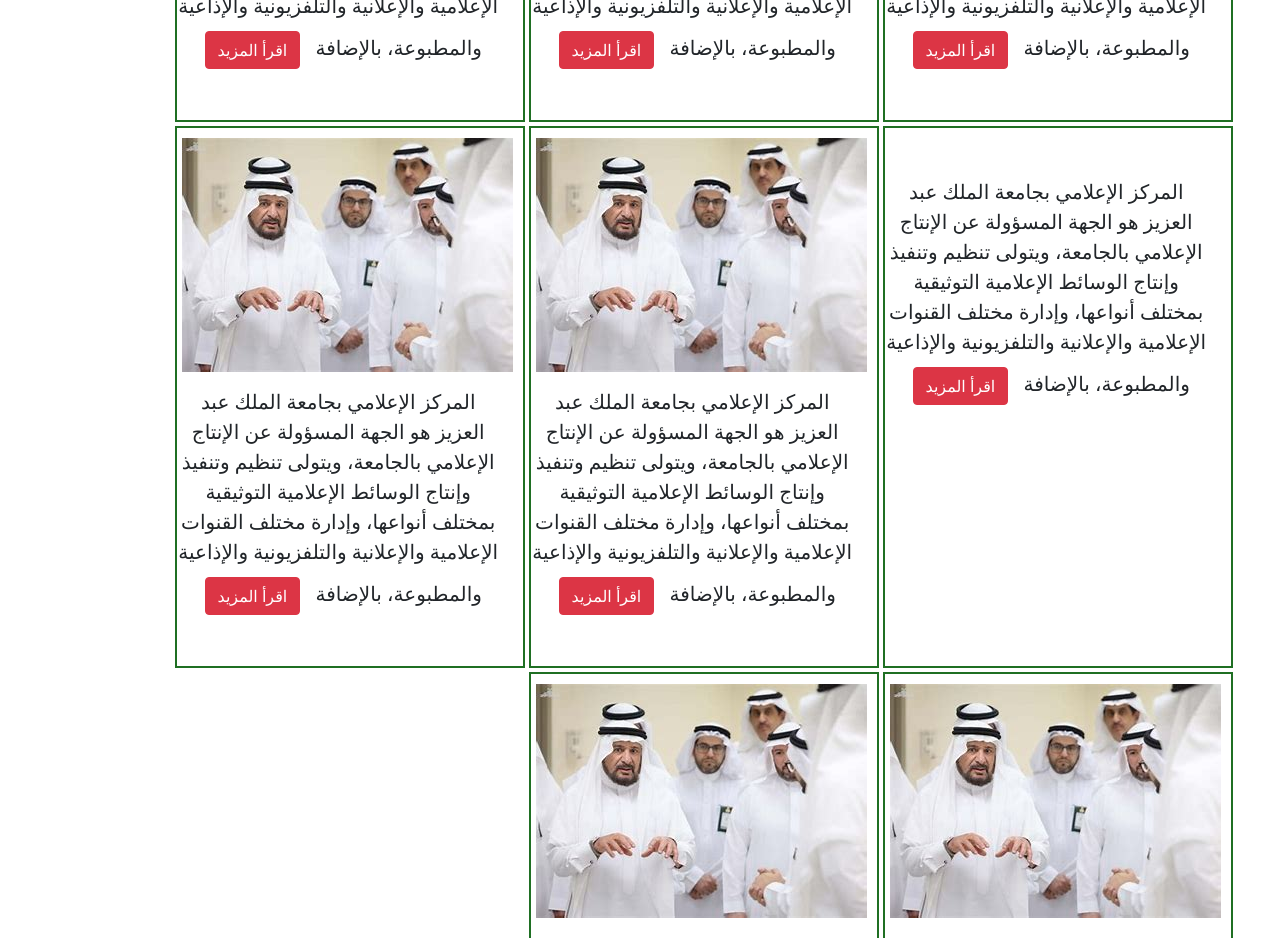
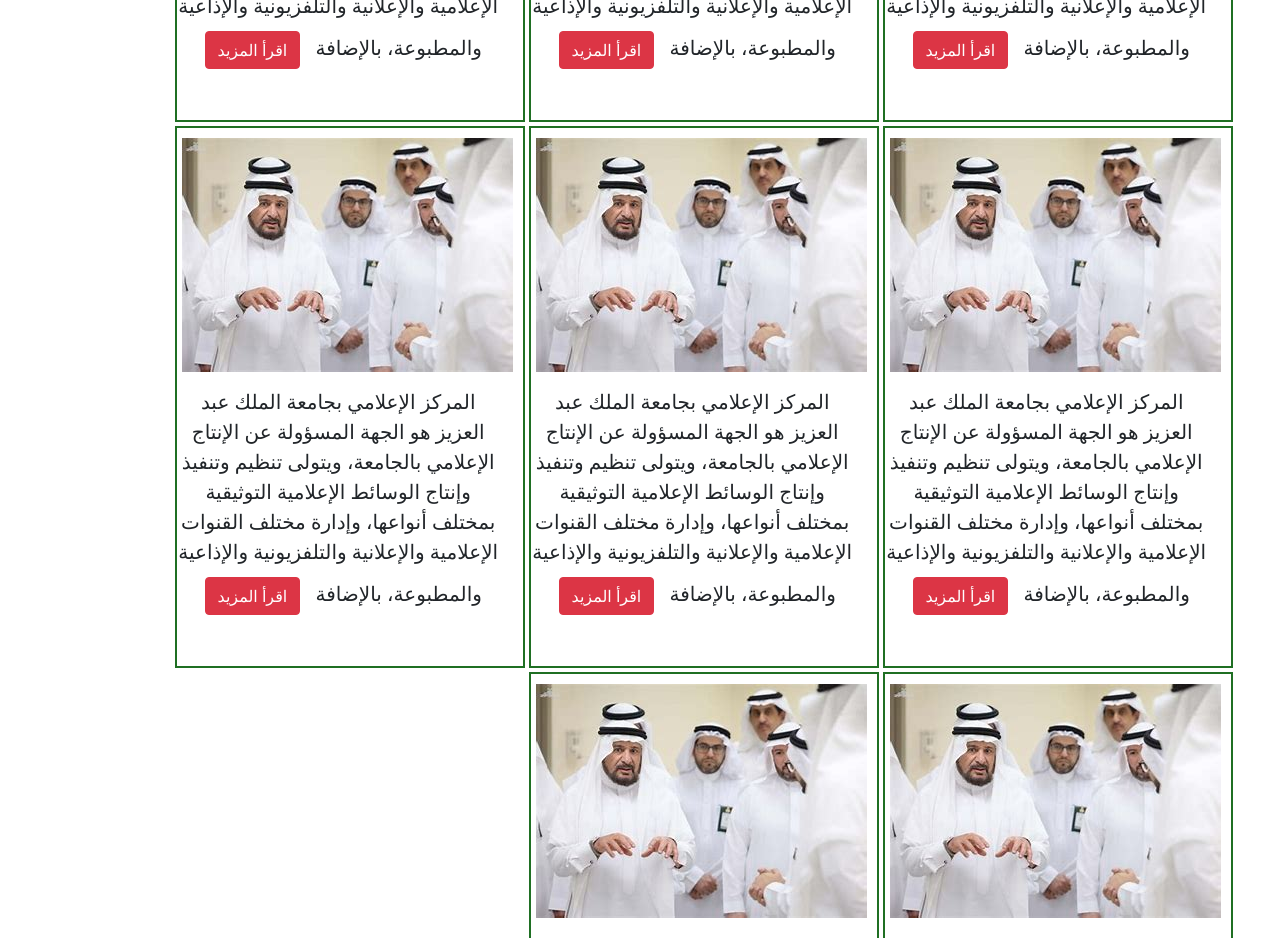
Before and after one commit to ABOaseel20/mansah, a plain HTML site: page index.html in a window 1280 px wide. Shown: the part 1380-2318 px from the top of the page. Drawn offline with nearby package versions, Linux system fonts and the light colour scheme.

Commit message:
Update index.html

```diff
--- a/index.html
+++ b/index.html
@@ -147,7 +147,7 @@
 
         </div>
         <div class="ga">
-            <img src="images/center.jpg" alt="">
+            <img src="center.jpg" alt="">
             <p>المركز الإعلامي بجامعة الملك عبد العزيز هو الجهة المسؤولة عن الإنتاج الإعلامي بالجامعة، ويتولى تنظيم وتنفيذ وإنتاج الوسائط الإعلامية التوثيقية بمختلف أنواعها، وإدارة مختلف القنوات الإعلامية والإعلانية والتلفزيونية والإذاعية والمطبوعة، بالإضافة
                 <button type="button" class="btn btn-danger">اقرأ المزيد</button>
 
```
